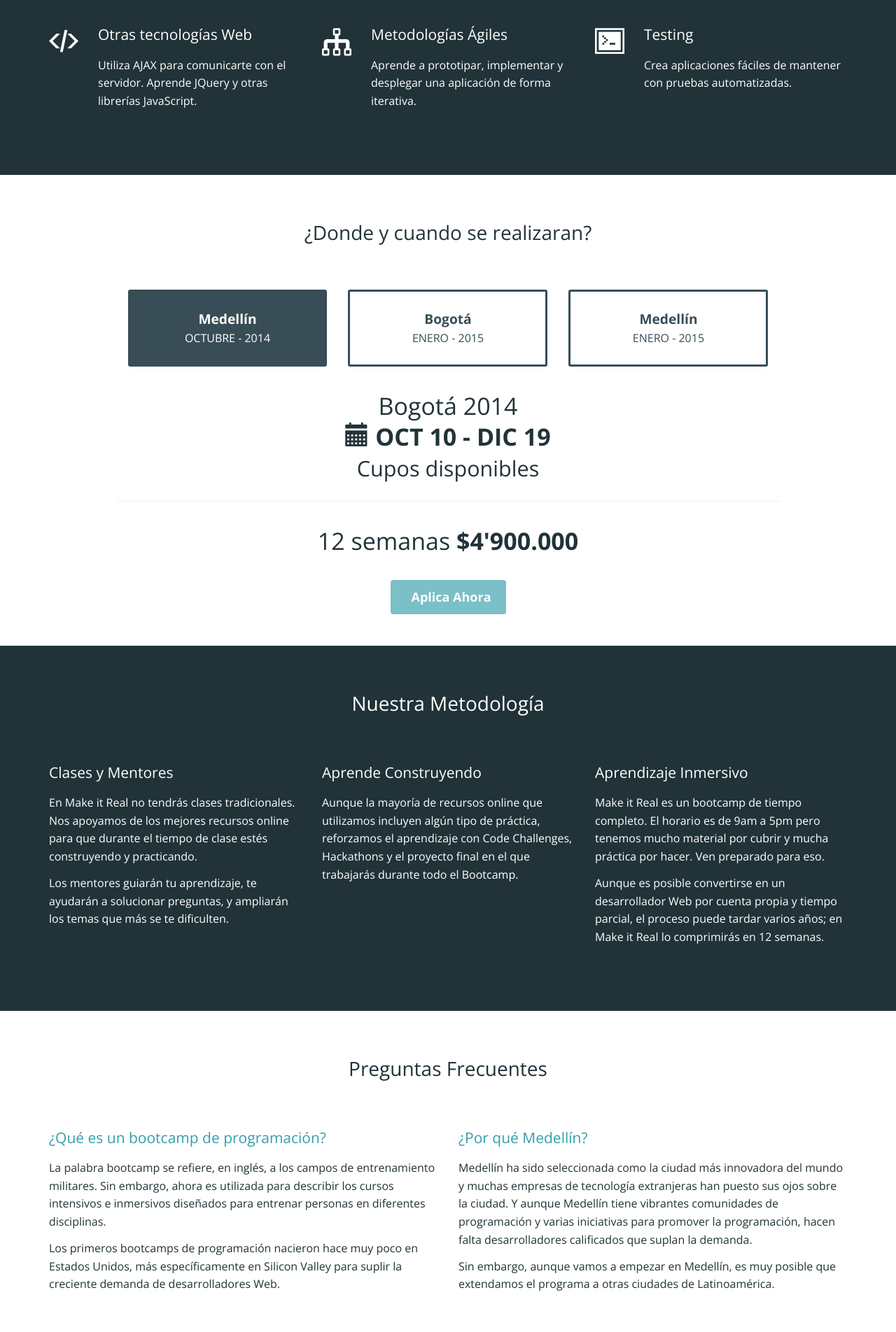
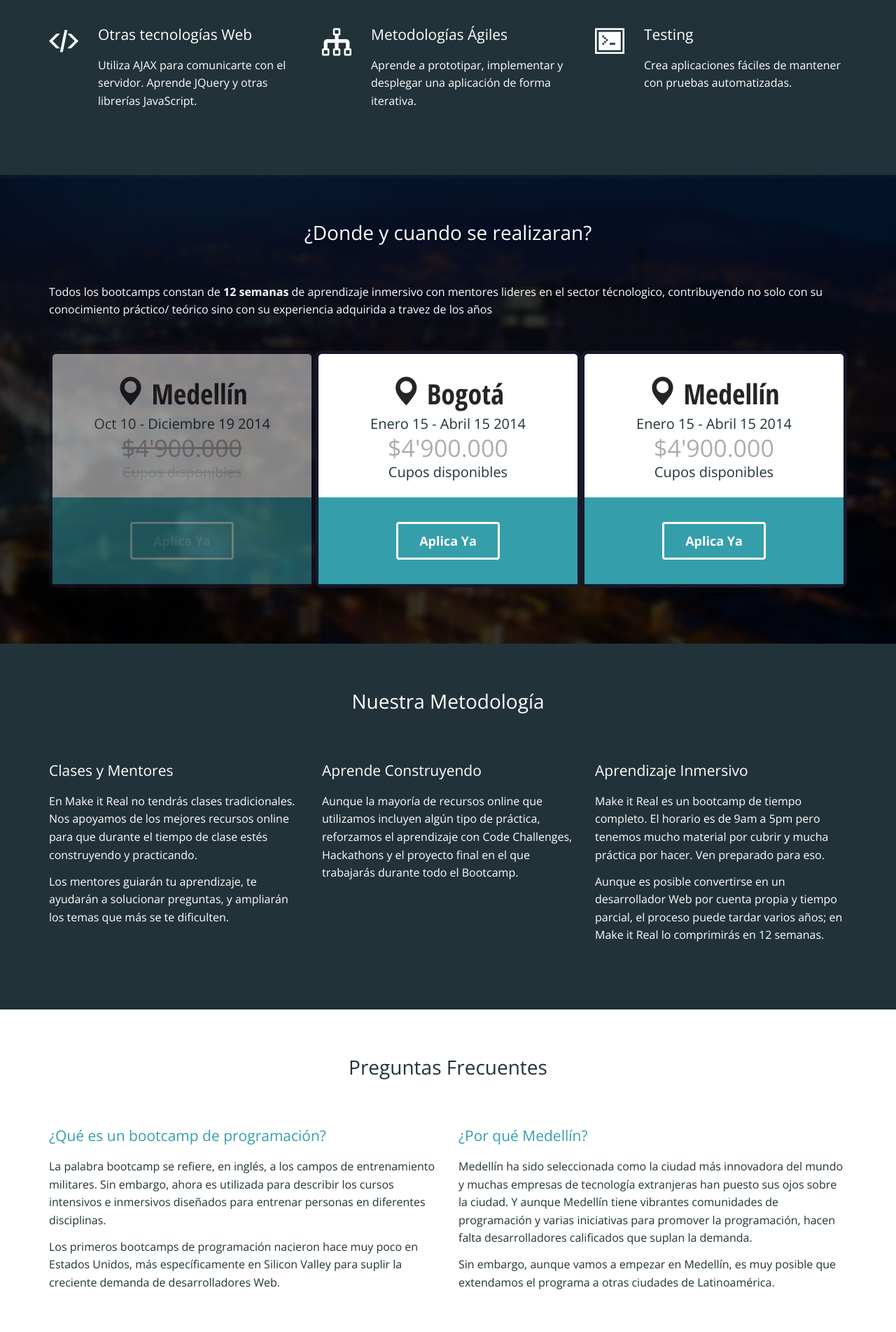
Before and after one commit to simonhoyos/blog, a Jekyll site: the page built from index.html, in a window 1280 px wide. Shown: the part 1685-3589 px from the top of the page at 70% size. Built offline with Jekyll 4.4.1, drawn with Linux system fonts in a browser that asks for light colours; nearby versions of some CDN libraries.

Commit message:
Markup and styles changed on section detail | cleaned a bit the styles of the section in the . SCSS file

```diff
--- a/css/style.scss
+++ b/css/style.scss
@@ -235,167 +235,89 @@ $tertiary-color: #384d56;
 }
 
 .details {
-  background-color:  white;
+  width:100%;
+  padding-bottom:2em;
+  background: url("../images/bg_ciudades.jpg") no-repeat center fixed;
+  -webkit-background-size: cover;
+  -moz-background-size: cover;
+  -o-background-size: cover;
+  background-size: cover;
+
+  background-color:  #1c2a2d;
   padding-top: 30px;
-  padding-bottom: 45px;
-  @media (min-width: $screen-xs-min) {
-    .title {
-     margin: 30px 0 !important;
-   }
-   #dynamic-text-container{
-    margin-top: 4em;
+  padding-bottom: 80px;
+
+  p.p{
+    color: #FFF;
+    margin-bottom: 45px;
   }
 
+  @media (min-width: $screen-xs-min) {
+    .title {  margin: 30px 0 50px 0 !important; }
+    #dynamic-text-container{ margin-top: 4em;  }
   }
-  @media (min-width: $screen-sm-min) {
-    #dynamic-text-container{
-      margin-top: 0em;
-    }
+  .whiteBox.unavailable{ opacity: 0.5; }
+  @media (max-width: 991px) {
+    .whiteBox.unavailable{ display: none; }
   }
 
-  .apply-btn{
-    // width: 8em;
-    margin: 0 auto !important;
-    display: block !important;
-    // background: #F00;
-  }
-  .time-price{
-    margin-bottom: 1em;
-  }
-  .line-through{ text-decoration: line-through; color: #D5D5D5;}
-  .clear{clear: left;}
-  .where{
-    strong{font-size: 1.2em;}
-    cursor:pointer;
-    width: 100%;
-    margin-top: 1.8em;
-    color: $tertiary-color;
+  .whiteBox {
+    border-radius: 10px;
     text-align: center;
-    display: inline-block;
-    white-space: pre-line;
-    border-radius: 3px;
-    // padding: 5px 15px;
-    border: 3px solid $tertiary-color;
-    padding: 1.5em 1em;
+    background: #FFF;
+    border: 5px solid #16182a;
+    // border: 5px solid #1c2a2d;
+    // border: 5px solid rgba(0, 0, 0, 0);
+    padding: 25px 0 0 0;
+
+    .background-btn-signup {
+      background:#359EAB;
+      width:100%;
+      margin-top:20px;
+      padding: 15px;
+    }
+    p {margin: 0;  padding: 0 0 0 0;}
+
+    .disabled {  border: 3px solid #7cbfc4; color: #7cbfc4 !important; }
+
+    .title-case {
+      padding: 0;
+      margin: 0;
+      font-size: 40px !important;
+      color:#252525;
+      text-align: center;
+      font-family: $font-family-condensed;
+    }
+
+    .price {
+      line-height: 38px;
+      font-weight: 200;
+      font-size: 34px;
+      color: #adadad;
+    }
+
+    .dynamic-text-date {
+      line-height: 20px;
+      font-weight: 500; font-size: 20px;
+      text-align: center;
+    }
+
   }
 
-  @media (max-width: $screen-sm-min) {
-    .places{
-      padding-bottom:3em;
-      clear:left;
-    }
-    .where{
-      height: 140px;
-      text-align: center;
-      // width: 33%; float: left; margin-left:30px;
-    }
-  }
-  .where.active{
-    background: $tertiary-color;
-    color: white;
-  }
-  p{
-    text-align: center;
-    margin-top: 1em;
-    font-family: 'Open Sans', sans-serif;
-    font-weight: 300;
-    font-size: 34px;
-    // color: #282504;
-    line-height: 44px;
-  }
-  .dynamic-text-availability{
-    font-size: 0.9em;
-  }
-  .primary{
-    margin: 20px auto;
-    display: inline-block;
-    text-align: center;
-    // width: 200px;
-  }
-  .box {
-    background-color: white;
-    border-radius: 5px;
-    padding: 10px;
-    height: 140px;
-    margin: 20px 0px;
-
-    @media (min-width: $screen-md-min) {
-      padding: 20px 10px;
-      margin: 40px 10px;
-      height: 200px;
-    }
-
-    header {
-      color: $primary-color;
-      font-family: $font-family-condensed;
-      // margin-bottom: 15px;
-
-      @media (min-width: $screen-md-min) { font-size: 24px; }
-    }
+  @media (min-width: $screen-sm-min) {
+    #dynamic-text-container{ margin-top: 0em; }
   }
 
-  .duration {
-    .value {
-      display: block;
-      color: $secondary-color;
-      font-size: 38px;
-      font-weight: bold;
-      line-height: 1;
+  .line-through{ text-decoration: line-through; color: #D5D5D5;}
 
-      @media (min-width: $screen-md-min) {
-        font-size: 62px;
-      }
-    }
-    .unit {
-      display: block;
-      color: $secondary-color;
-      font-size: 21px;
-      line-height: 1;
+  .clear{clear: left;}
 
-      @media (min-width: $screen-md-min) { font-size: 28px; }
-    }
-  }
+  .dynamic-text-availability{ font-size:20px; }
 
-  .city {
-    color: $secondary-color;
-    font-size: 21px;
-    font-weight: bold;
-    margin-top: 30px;
-
-    @media (min-width: $screen-md-min) { font-size: 28px; }
-  }
-
-  .tuition {
-    .value {
-      color: $secondary-color;
-      font-size: 18px;
-      margin-top: 20px;
-      @media (min-width: $screen-md-min) { font-size: 28px; }
-    }
-    p {
-      font-size: 12px;
-      @media (min-width: $screen-md-min) { font-size: 14px; }
-    }
-  }
-
-  .when {
-    .value {
-      display: block;
-      color: $secondary-color;
-      font-size: 34px;
-      font-weight: bold;
-      line-height: 1.1;
-
-      @media (min-width: $screen-md-min) { font-size: 62px; }
-    }
-    .unit {
-      display: block;
-      color: $secondary-color;
-      font-size: 16px;
-      line-height: 1;
-
-      @media (min-width: $screen-md-min) { font-size: 21px; }
-    }
+  .primary.btn{ border:solid 3px #FFF; }
+  .primary{ margin: 20px auto; }
+  @media (max-width: $screen-md-min) {
+    .primary{ padding: 15px 30px;}
   }
 }
 
--- a/index.html
+++ b/index.html
@@ -130,38 +130,49 @@ layout: home
   <div class="container">
     <div class="row">
       <div class="col-sm-12">
-      <header class="text-center title">¿Donde y cuando se realizaran?</header>
+        <header class="text-center title inverted">¿Donde y cuando se realizaran?</header>
+        <p class="p">Todos los bootcamps constan de <strong>12 semanas</strong> de aprendizaje inmersivo con mentores lideres en el sector técnologico, contribuyendo no solo con su conocimiento práctico/ teórico sino con su experiencia adquirida a travez de los años</p>
       </div>
     </div>
     <div class="row">
-    <div class="places col-sm-10  col-xs-12 col-sm-offset-1 col-md-offset-1  col-lg-offset-1">
-      <div class="col-sm-4 col-xs-6">
-        <span class="where active"><strong>Medellín</strong>
-          <span>OCTUBRE - 2014</span>
-        </span>
-      </div>
-      <div class="col-sm-4 col-xs-6">
-        <span  class="where"><strong>Bogotá</strong>
-          <span>ENERO - 2015</span>
-        </span>
-      </div>
-      <div class="col-sm-4 col-xs-6">
-        <span  class="where"><strong>Medellín</strong>
-          <span>ENERO - 2015</span>
-        </span>
+      <div class="col-lg-12">
+        <div class="col-xs-12 col-sm-6 col-md-4 whiteBox unavailable">
+          <p class="title-case"><span class="glyphicon glyphicon-map-marker"></span> Medellín</p>
+          <span class="dynamic-text-date">Oct 10 - Diciembre 19 2014</span>
+          <p class="price line-through">$4'900.000</p>
+          <p class="dynamic-text-availability line-through">Cupos disponibles</p>
+          <div class="background-btn-signup">
+            <a href="/apply"  style="float: none;" class="primary btn disabled">
+              Aplica Ya
+            </a>
           </div>
         </div>
-    <div id="dynamic-text-container" class="col-sm-10 col-sm-offset-1 clear">
-      <p><span class="dynamic-text-where">Bogotá 2014 </span><br> <span class="glyphicon glyphicon-calendar"></span>&nbsp;<strong class="dynamic-text-date">OCT 10 - DIC 19</strong><br><span class="dynamic-text-availability">Cupos disponibles <hr/> </span></p>
-      <p class="time-price">12 semanas <strong>$4'900.000</strong></p>
-    </div>
-    <div class="col-lg-5 col-xs-3"></div>
-    <div class="col-lg-2 col-xs-6">
-      <a href="/apply" class="primary inverted centered apply-btn">Aplica Ahora</a>
-    </div>
-     <div class="col-lg-5 col-xs-3"></div>
+        <div class="col-xs-12 col-sm-6 col-md-4 whiteBox">
+          <p class="title-case"><span class="glyphicon glyphicon-map-marker"></span> Bogotá</p>
+          <span class="dynamic-text-date">Enero 15 - Abril 15 2014</span>
+          <p class="price">$4'900.000</p>
+          <p class="dynamic-text-availability">Cupos disponibles</p>
+          <div class="background-btn-signup">
+            <a href="/apply"  style="float: none;" class="primary btn">
+              Aplica Ya
+            </a>
           </div>
         </div>
+        <div class="col-xs-12 col-sm-6 col-md-4 whiteBox">
+          <p class="title-case"><span class="glyphicon glyphicon-map-marker"></span> Medellín</p>
+          <span class="dynamic-text-date">Enero 15 - Abril 15 2014</span>
+          <p class="price">$4'900.000</p>
+          <p class="dynamic-text-availability">Cupos disponibles</p>
+          <div class="background-btn-signup">
+            <a href="/apply"  style="float: none;" class="primary btn">
+              Aplica Ya
+            </a>
+          </div>
+        </div>
+      </div>
+    </div>
+  </div>
+
 </section>
 
 <!-- Methodology -->
```
Lines whose indentation alone changed are shown as unchanged.
